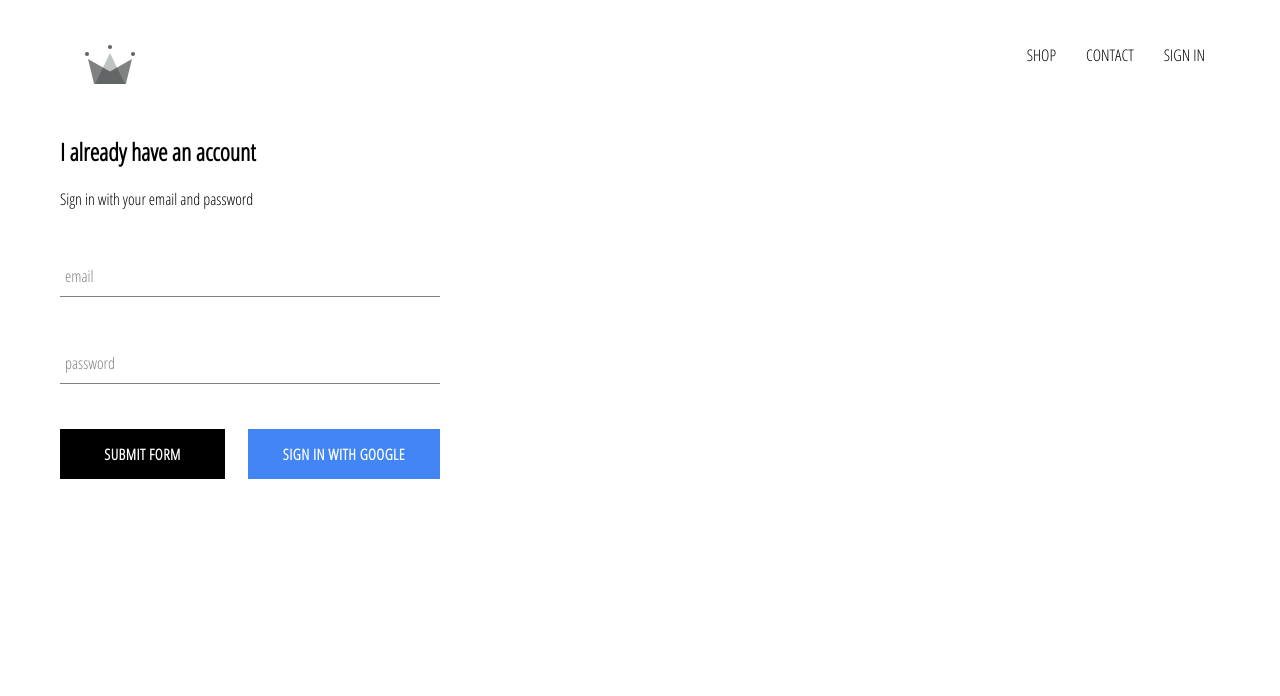
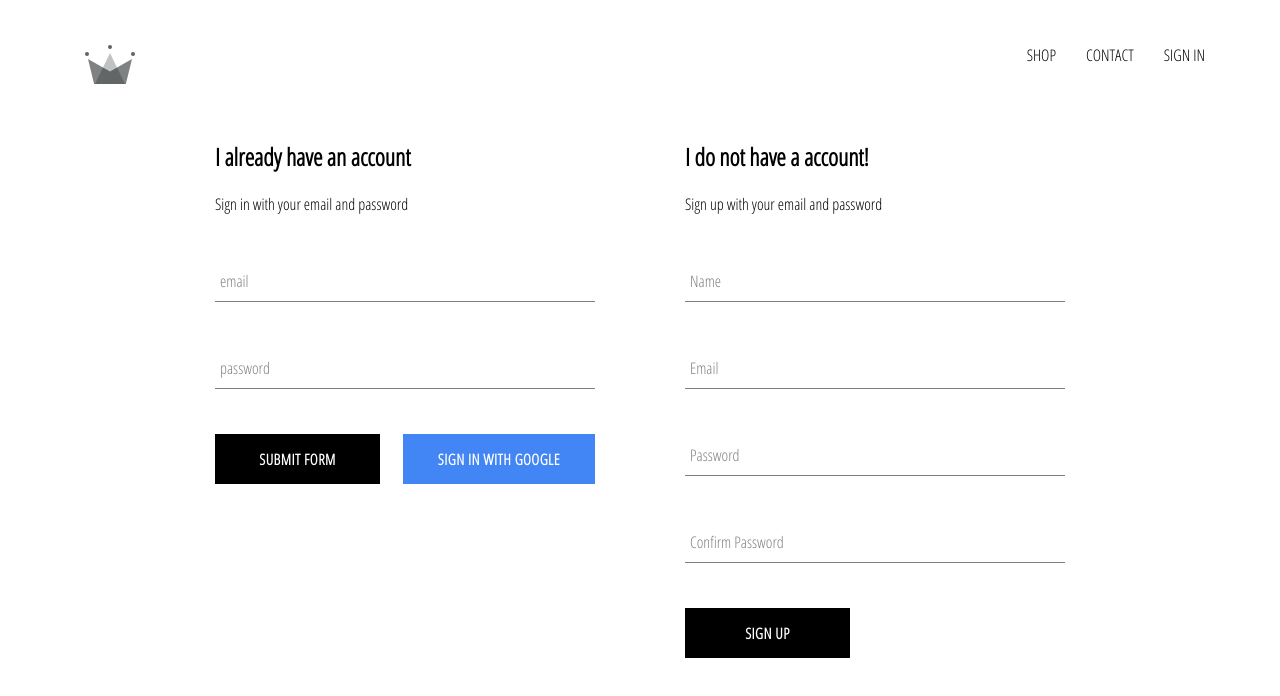
Before and after one commit to dziwanski/crwn-clothing, a React (Create React App) app: page /signin in a window 1280 px wide. Shown: the top 696 px of the page. Built offline with nearby package versions, Linux system fonts and the light colour scheme; no server answers.

Commit message:
implemented firebase utils, included ability to store authenticated users into our firestore database

```diff
--- a/src/App.js
+++ b/src/App.js
@@ -5,7 +5,7 @@ import HomePage from './pages/homepage/homepage.component';
 import ShopPage from "./pages/shop/shop.component";
 import Header from "./components/header/header.component";
 import SignInAndSignUp from "./pages/sign-in-and-sign-up/sign-in-and-sign-up.component";
-import {auth} from "./firebase/firebase.utils";
+import {auth, createUserProfileDocument} from "./firebase/firebase.utils";
 
 
 class App extends React.Component {
@@ -20,13 +20,27 @@ class App extends React.Component {
     unsubscribeFromAuth = null;
 
     componentDidMount() {
-        this.unsubscribeFromAuth = auth.onAuthStateChanged(user => {
+        this.unsubscribeFromAuth = auth.onAuthStateChanged(async userAuth => {
+            if (userAuth) {
+                const userRef = await createUserProfileDocument(userAuth);
+                // console.log(userRef)
+                userRef.onSnapshot(snapShot => {
+                    this.setState({
+                        currentUser: {
+                            id: snapShot.id,
+                            ...snapShot.data()
+                        }
+                    });
+                    console.log(this.state);
+                });
+
+            }
+
             this.setState({
-                currentUser: user
-            });
+                currentUser: userAuth
+            })
+        });
 
-            console.log(user);
-        });
     }
 
     componentWillUnmount() {
--- a/src/components/sign-in/sign-in.component.jsx
+++ b/src/components/sign-in/sign-in.component.jsx
@@ -23,7 +23,7 @@ class SignIn extends Component {
 
     handleSubmit = event => {
         event.preventDefault();
-        console.log('handleSubmit')
+        console.log('handleSubmit sign-in')
 
         this.setState({
             email: '',
--- /dev/null
+++ b/src/components/sign-up/sign-up.component.jsx
@@ -0,0 +1,106 @@
+import React, {Component} from 'react';
+
+import FormInput from "../form-input/form-input.component";
+import CustomButton from "../custom-button/custom-button.component";
+import {auth, createUserProfileDocument} from "../../firebase/firebase.utils";
+
+import './sign-up.styles.scss';
+
+
+class SignUp extends Component {
+    constructor(props) {
+        super(props);
+
+        this.state = {
+            displayName: '',
+            email: '',
+            password: '',
+            confirmPassword: ''
+        };
+    }
+
+    handleSubmit = async (event) => {
+        event.preventDefault();
+        console.log('handleSubmit sign-up');
+
+        const {displayName, email, password, confirmPassword} = this.state;
+
+        if (password !== confirmPassword) {
+            alert('passwords don\'t match');
+            return;
+        }
+
+        try {
+            const {user} = await auth.createUserWithEmailAndPassword(email, password);
+            console.log(user);
+
+            await createUserProfileDocument(user, {displayName});
+
+            this.setState({
+                displayName: '',
+                email: '',
+                password: '',
+                confirmPassword: ''
+            });
+        } catch (error) {
+            console.error(error);
+        }
+    }
+
+    handleChange = event => {
+        const {name, value} = event.target;
+
+        this.setState({[name]: value});
+    }
+
+    render() {
+        const {displayName, email, password, confirmPassword} = this.state;
+
+        return (
+            <div className='sign-up'>
+                <h2>I do not have a account!</h2>
+                <span>Sign up with your email and password</span>
+                <form
+                    className='sign-up-form'
+                    onSubmit={this.handleSubmit}
+                >
+                    <FormInput
+                        name='displayName'
+                        type='text'
+                        label='Name'
+                        value={displayName}
+                        onChange={this.handleChange}
+                        required
+                    />
+                    <FormInput
+                        name='email'
+                        type='email'
+                        label='Email'
+                        value={email}
+                        onChange={this.handleChange}
+                        required
+                    />
+                    <FormInput
+                        name='password'
+                        type='password'
+                        label='Password'
+                        value={password}
+                        onChange={this.handleChange}
+                        required
+                    />
+                    <FormInput
+                        name='confirmPassword'
+                        type='password'
+                        label='Confirm Password'
+                        value={confirmPassword}
+                        onChange={this.handleChange}
+                        required
+                    />
+                    <CustomButton type='submit'>Sign Up</CustomButton>
+                </form>
+            </div>
+        )
+    }
+}
+
+export default SignUp;
--- /dev/null
+++ b/src/components/sign-up/sign-up.styles.scss
@@ -0,0 +1,9 @@
+.sign-up {
+  width: 380px;
+  display: flex;
+  flex-direction: column;
+
+  .title {
+    margin: 10px 0;
+  }
+}
--- a/src/firebase/firebase.utils.js
+++ b/src/firebase/firebase.utils.js
@@ -23,9 +23,37 @@ googleAuthProvider.setCustomParameters({prompt: 'select_account'});
 
 const signInWithGooglePopup = () => auth.signInWithPopup(googleAuthProvider);
 
+const createUserProfileDocument = async (userAuth, additionalData) => {
+    if (!userAuth) return;
+
+    const userRef = firestore.doc(`users/${userAuth.uid}`);
+    const snapShot = await userRef.get();
+
+    if (!snapShot.exists) {
+        const {displayName, email} = userAuth;
+        const createAt = new Date();
+        console.log(`Name: ${displayName}, email: ${email}`);
+
+        try {
+            await userRef.set({
+                displayName,
+                email,
+                createAt,
+                ...additionalData
+            })
+            console.log('Document has been created!')
+        } catch (error) {
+            console.log('Error creating a user', error.message)
+        }
+    }
+
+    return userRef;
+}
+
 export {
     auth,
     firestore,
-    signInWithGooglePopup
+    signInWithGooglePopup,
+    createUserProfileDocument
 };
 export default firebase;
--- a/src/pages/sign-in-and-sign-up/sign-in-and-sign-up.component.jsx
+++ b/src/pages/sign-in-and-sign-up/sign-in-and-sign-up.component.jsx
@@ -1,10 +1,12 @@
 import React from 'react';
 import './sign-in-and-sign-up.styles.scss';
 import SignIn from "../../components/sign-in/sign-in.component";
+import SignUp from "../../components/sign-up/sign-up.component";
 
 const SignInAndSignUp = (props) => (
     <div className='sing-in-and-sign-up'>
         <SignIn />
+        <SignUp />
     </div>
 );
 
--- a/src/pages/sign-in-and-sign-up/sign-in-and-sign-up.styles.scss
+++ b/src/pages/sign-in-and-sign-up/sign-in-and-sign-up.styles.scss
@@ -0,0 +1,6 @@
+.sing-in-and-sign-up {
+  width: 850px;
+  display: flex;
+  justify-content: space-between;
+  margin: 30px auto;
+}
```
